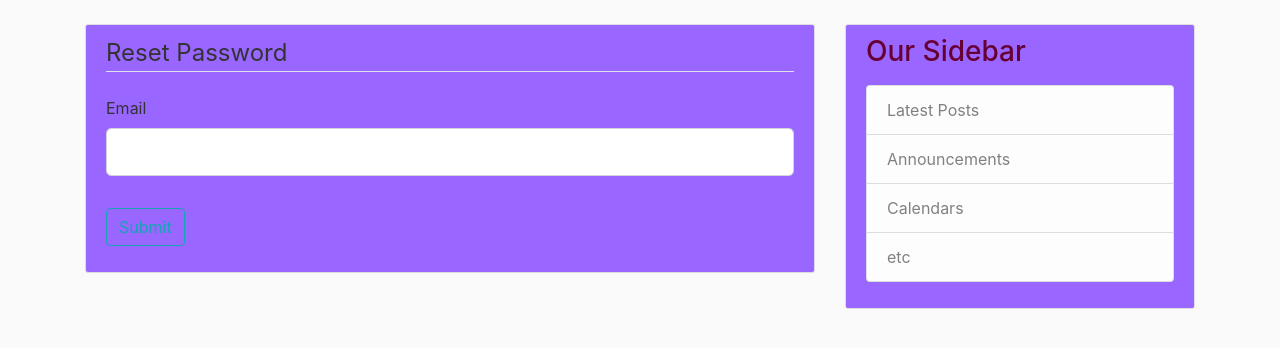
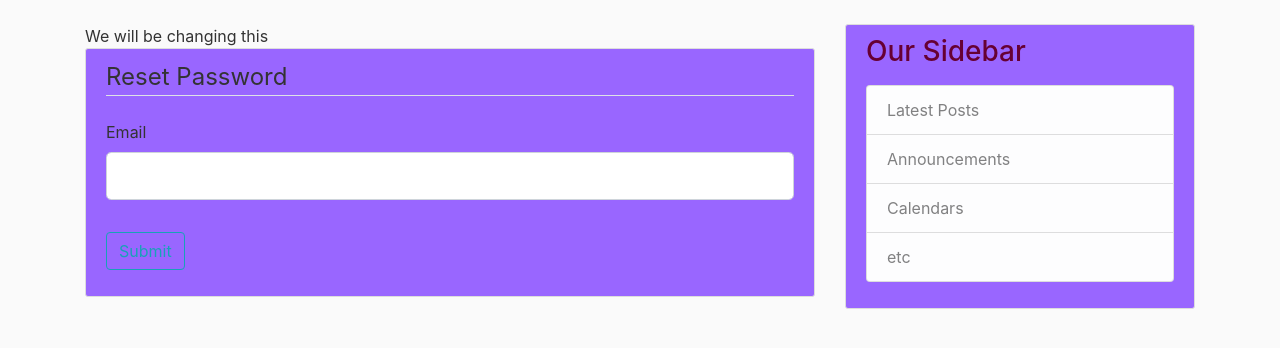
Before and after one commit to DhananjayAshok/FinancialWebsite, a Flask app: template website/templates/redeem_account.html in a window 1280 px wide. Shown: the part 56-404 px from the top of the page. Run offline with Flask 2, Linux system fonts and the light colour scheme; the template is opened without the code that fills it: most values are stand-ins (such as "Sample title", 1, 10 or a date in 2020); form fields are guessed from the names that the template uses; some libraries are stand-ins or nearby versions.

Commit message:
Initial Check for redeem account branch

```diff
--- a/website/templates/redeem_account.html
+++ b/website/templates/redeem_account.html
@@ -1,5 +1,6 @@
 {% extends "layout.html" %}
 {% block content %}
+    We will be changing this
     <div class="content-section">
         <form method="POST" action="">
             {{ form.hidden_tag() }}
```
